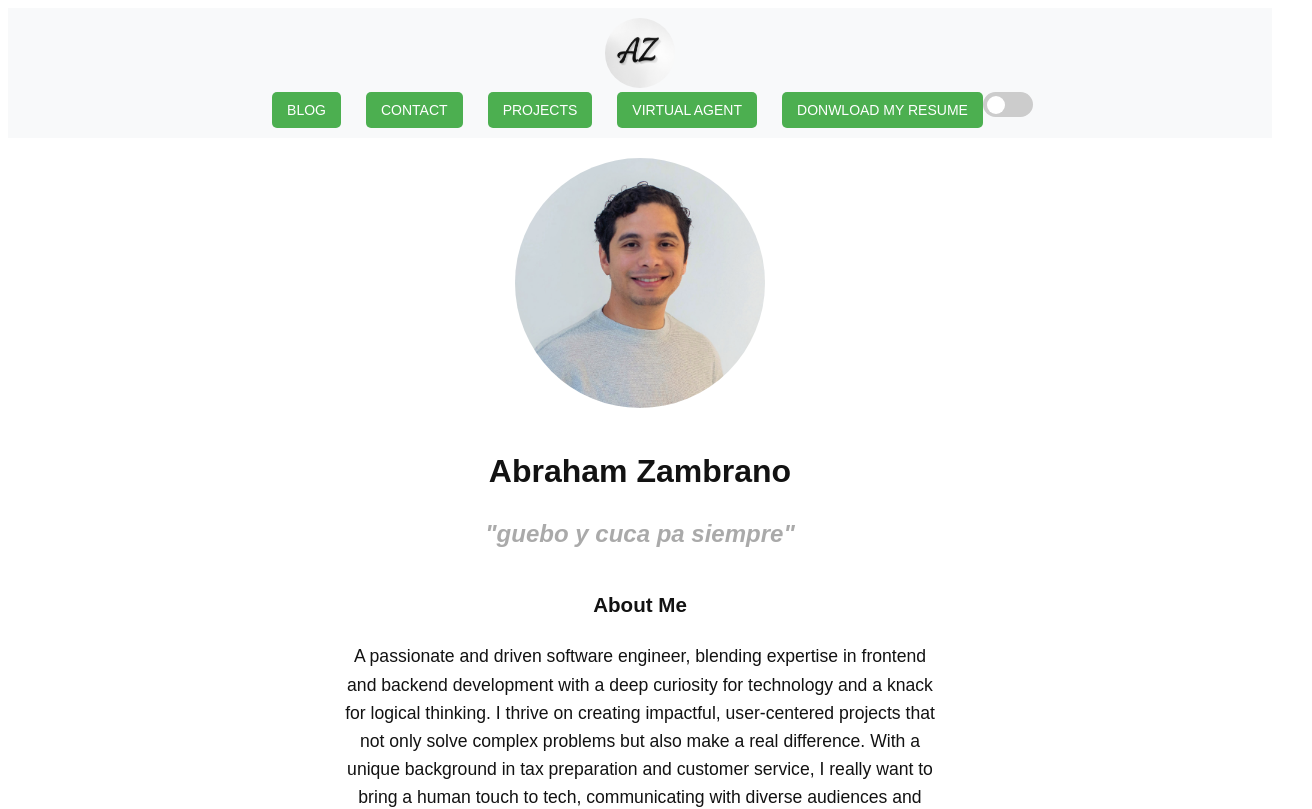
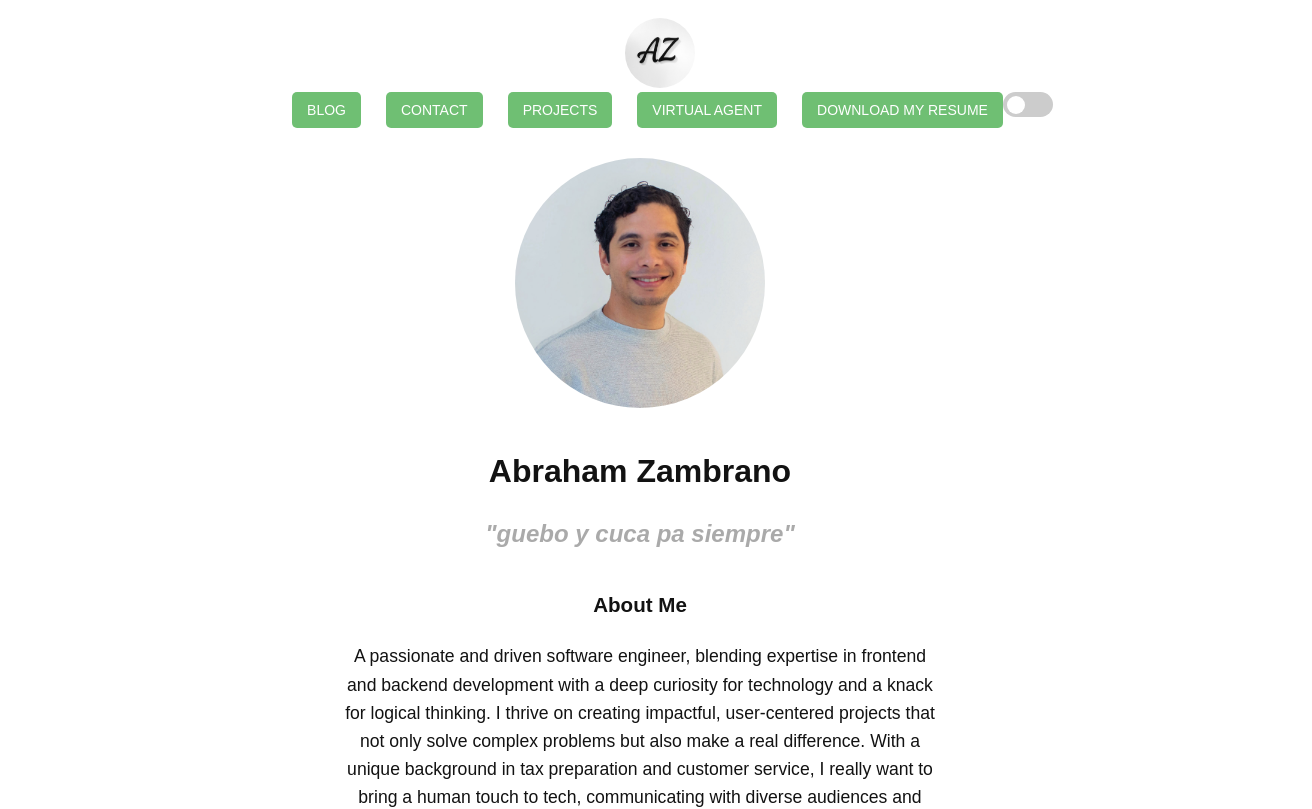
Before and after one commit to AbrahamZambranoTablante/portafolio-app, a React (Vite) app in the folder portafolio-app/: page / in a window 1280 px wide. Shown: the top 809 px of the page, 1312 px wide, since content can reach past the window. Built offline with nearby package versions, Linux system fonts and the light colour scheme.

Commit message:
adjusting darkmode lightmode

```diff
--- a/portafolio-app/src/Components/NavBar.jsx
+++ b/portafolio-app/src/Components/NavBar.jsx
@@ -1,8 +1,8 @@
-import { Link } from "react-router-dom"
-import '../Pages/CSS/NavBar.css'
-import React from "react"
+import { Link } from "react-router-dom";
+import "../Pages/CSS/NavBar.css";
+import React, { useEffect } from "react";
 
-export default function NavBar ({scrollToProjects, scrollToContact, scrollToBlog, darkMode, setDarkMode}) {
+export default function NavBar({ scrollToProjects, scrollToContact, scrollToBlog, darkMode, setDarkMode }) {
 
     const scrollToTop = () => {
         window.scrollTo({ top: 0, behavior: "smooth" });
@@ -12,9 +12,18 @@ export default function NavBar ({scrollToProjects, scrollToContact, scrollToBlog
         setDarkMode(!darkMode);
     };
 
+    // Apply dark mode class to body
+    useEffect(() => {
+        if (darkMode) {
+            document.body.classList.add("dark-mode");
+        } else {
+            document.body.classList.remove("dark-mode");
+        }
+    }, [darkMode]);
+
     return (
         <>
-            <div className="navbar-container">
+            <div className={`navbar-container ${darkMode ? "dark-mode" : ""}`}>
                 <div className="navbar-sections">
                     <div className="logo">
                         <Link to={"/"}><img onClick={scrollToTop} style={{ cursor: "pointer" }} src="/azlogo.jpg" alt="Logo" /> </Link>
@@ -25,18 +34,16 @@ export default function NavBar ({scrollToProjects, scrollToContact, scrollToBlog
                         <button className="nav-link" onClick={scrollToProjects}>PROJECTS</button>
                         <Link to={"/virtualagent"}><button className="nav-link">VIRTUAL AGENT</button> </Link>
                         <a href="/Resume_Abraham Zambrano Tablante.pdf" download="Abraham_Resume.pdf" className="nav-link">
-                            DONWLOAD MY RESUME
+                            DOWNLOAD MY RESUME
                         </a>
-                            {/* Toggle Switch */}
+                        {/* Toggle Switch */}
                         <label className="switch">
                             <input type="checkbox" checked={darkMode} onChange={toggleTheme} />
                             <span className="slider round"></span>
                         </label>
                     </nav>
                 </div>
-
             </div>
-
         </>
-    )
+    );
 }
--- a/portafolio-app/src/Pages/CSS/NavBar.css
+++ b/portafolio-app/src/Pages/CSS/NavBar.css
@@ -2,9 +2,14 @@
     display: flex;
     justify-content: center;
     align-items: center;
-    position: sticky; /* Sticks to the viewport */
-    top: 0; /* Locks it to the top */
-    z-index: 1000; /* Ensures it stays above other content */
+    position: sticky;
+    top: 0;
+    z-index: 1000;
+    background-color: var(--navbar-bg);
+    backdrop-filter: blur(10px);
+    padding: 10px 20px;
+    width: 100%;
+    transition: background-color 0.3s ease;
 
     .logo{
 
@@ -25,7 +30,7 @@
 
         .nav-link {
             margin-left: 25px;
-            background-color: #4CAF50;
+            background-color: rgba(76, 175, 80, 0.8); /* Slight transparency */
             color: white;
             border: none;
             padding: 10px 15px;
@@ -105,3 +110,16 @@ input:checked + .slider:before {
 .slider.round:before {
     border-radius: 50%;
 }
+
+
+:root {
+    --navbar-bg: rgba(255, 255, 255, 0.8); /* Light mode background */
+    --navbar-text: #333;
+    --nav-button-bg: rgba(76, 175, 80, 0.8);
+}
+
+.dark-mode {
+    --navbar-bg: rgba(26, 26, 26, 0.8); /* Dark mode background */
+    --navbar-text: white;
+    --nav-button-bg: rgba(69, 160, 73, 0.9);
+}
```
